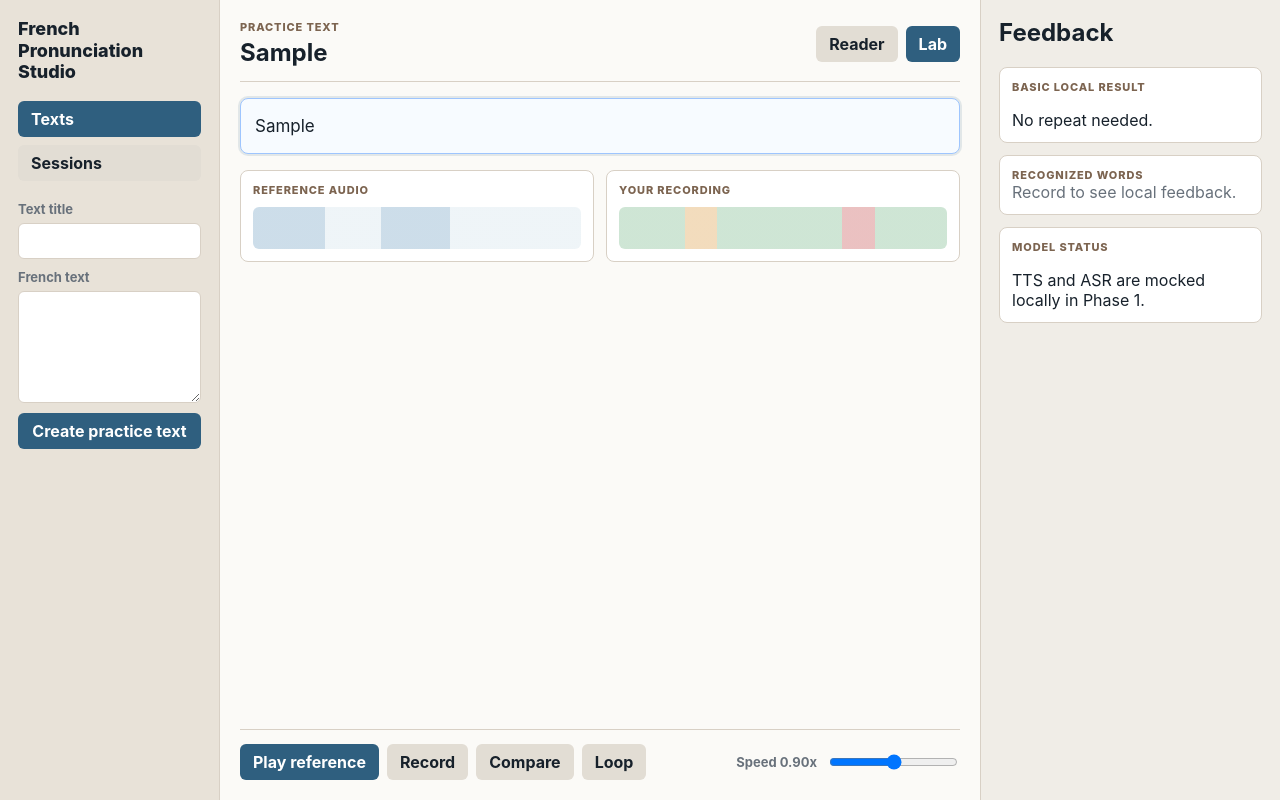
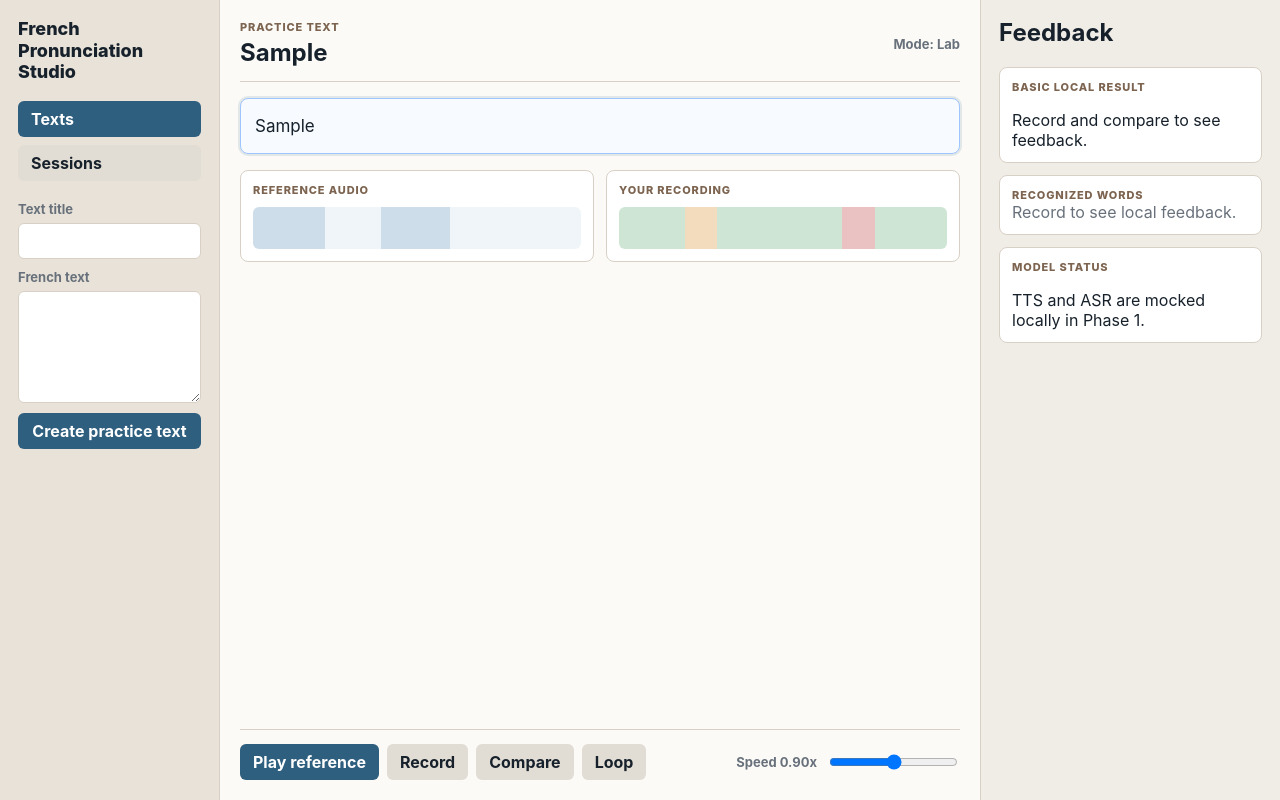
Before and after one commit to gaorunzhao/french-pronunciation-studio, a React (Vite) app: page / in a window 1280 px wide. Both pictures are taken after typing "Sample", "Sample" into the empty fields and a click on the button "Create practice text". Built offline with nearby package versions, Linux system fonts and the light colour scheme.

Commit message:
fix: reset lab feedback state accessibly

```diff
--- a/src/App.tsx
+++ b/src/App.tsx
@@ -93,6 +93,22 @@ export default function App({ repository: providedRepository }: AppProps) {
     setAnalysis(result);
   }
 
+  function clearSentenceLabState() {
+    setHasReference(false);
+    setHasRecording(false);
+    setReferenceDurationMs(0);
+    setRecordingDurationMs(0);
+    setAnalysis(undefined);
+    setIsLooping(false);
+  }
+
+  function selectSentence(sentenceId: string) {
+    if (sentenceId === selectedSentenceId) return;
+
+    setSelectedSentenceId(sentenceId);
+    clearSentenceLabState();
+  }
+
   return (
     <main className="app-shell">
       <aside className="sidebar" aria-label="App sidebar">
@@ -116,13 +132,8 @@ export default function App({ repository: providedRepository }: AppProps) {
             setSentences(created.sentences);
             setSelectedTextId(created.text.id);
             setSelectedSentenceId(created.sentences[0]?.id);
-            setHasReference(false);
-            setHasRecording(false);
-            setReferenceDurationMs(0);
-            setRecordingDurationMs(0);
-            setAnalysis(undefined);
+            clearSentenceLabState();
             setSpeed(0.9);
-            setIsLooping(false);
           }}
         />
       </aside>
@@ -136,7 +147,7 @@ export default function App({ repository: providedRepository }: AppProps) {
           speed={speed}
           isLooping={isLooping}
           onSpeedChange={setSpeed}
-          onSelectSentence={setSelectedSentenceId}
+          onSelectSentence={selectSentence}
           onPlayReference={playReference}
           onRecord={record}
           onCompare={compare}
--- a/src/components/FeedbackPanel.tsx
+++ b/src/components/FeedbackPanel.tsx
@@ -6,12 +6,18 @@ interface FeedbackPanelProps {
 }
 
 export function FeedbackPanel({ analysis, modelStatus }: FeedbackPanelProps) {
+  const resultText = analysis
+    ? analysis.needsRepeat
+      ? "Repeat this sentence."
+      : "No repeat needed."
+    : "Record and compare to see feedback.";
+
   return (
     <aside className="feedback-panel" aria-label="Feedback">
       <h2>Feedback</h2>
-      <section className="feedback-card">
+      <section className="feedback-card" role="status" aria-live="polite">
         <p className="eyebrow">Basic Local Result</p>
-        <p>{analysis?.needsRepeat ? "Repeat this sentence." : "No repeat needed."}</p>
+        <p>{resultText}</p>
       </section>
       <section className="feedback-card">
         <p className="eyebrow">Recognized Words</p>
--- a/src/components/PracticeWorkspace.tsx
+++ b/src/components/PracticeWorkspace.tsx
@@ -49,14 +49,7 @@ export function PracticeWorkspace({
           <p className="eyebrow">Practice Text</p>
           <h2>{text.title}</h2>
         </div>
-        <div className="mode-toggle">
-          <button className="button secondary" type="button" aria-pressed="false">
-            Reader
-          </button>
-          <button className="button primary" type="button" aria-pressed="true">
-            Lab
-          </button>
-        </div>
+        <p className="mode-indicator">Mode: Lab</p>
       </div>
       <div className="sentence-list">
         {sentences.map((sentence) => (
--- a/src/components/WaveformPair.tsx
+++ b/src/components/WaveformPair.tsx
@@ -9,12 +9,20 @@ export function WaveformPair({ hasReference, hasRecording }: WaveformPairProps)
       <div className="waveform-card">
         <p className="eyebrow">Reference Audio</p>
         <div
+          role="img"
+          aria-label={
+            hasReference ? "Reference audio ready" : "Reference audio not generated"
+          }
           className={hasReference ? "waveform reference active" : "waveform reference"}
         />
       </div>
       <div className="waveform-card">
         <p className="eyebrow">Your Recording</p>
         <div
+          role="img"
+          aria-label={
+            hasRecording ? "Your recording ready" : "Your recording not captured"
+          }
           className={hasRecording ? "waveform recording active" : "waveform recording"}
         />
       </div>
--- a/src/styles/app.css
+++ b/src/styles/app.css
@@ -161,6 +161,13 @@ button {
   gap: 8px;
 }
 
+.mode-indicator {
+  margin: 0;
+  color: var(--color-muted);
+  font-size: 13px;
+  font-weight: 700;
+}
+
 .sentence-list {
   display: grid;
   gap: 10px;
```
Also changed, not shown: 1 other file (tests, documents, lock files or other folders).
